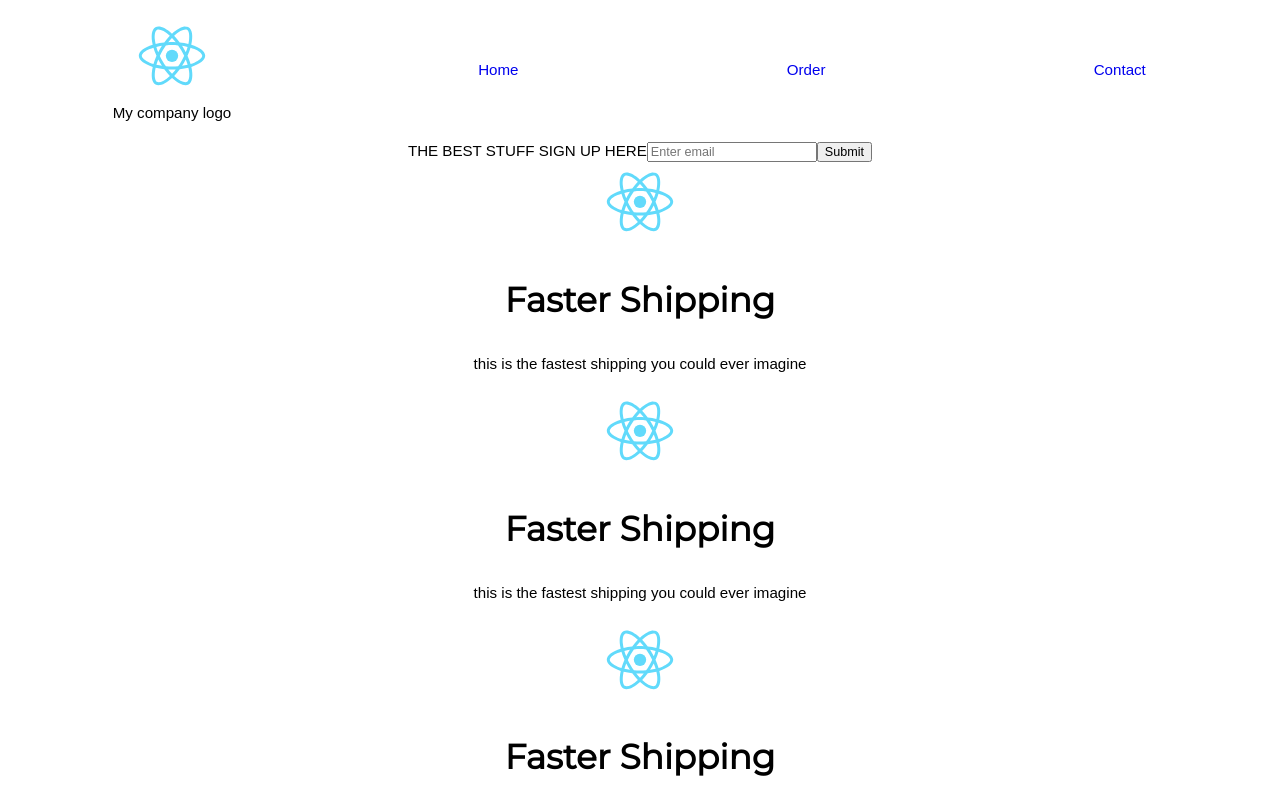
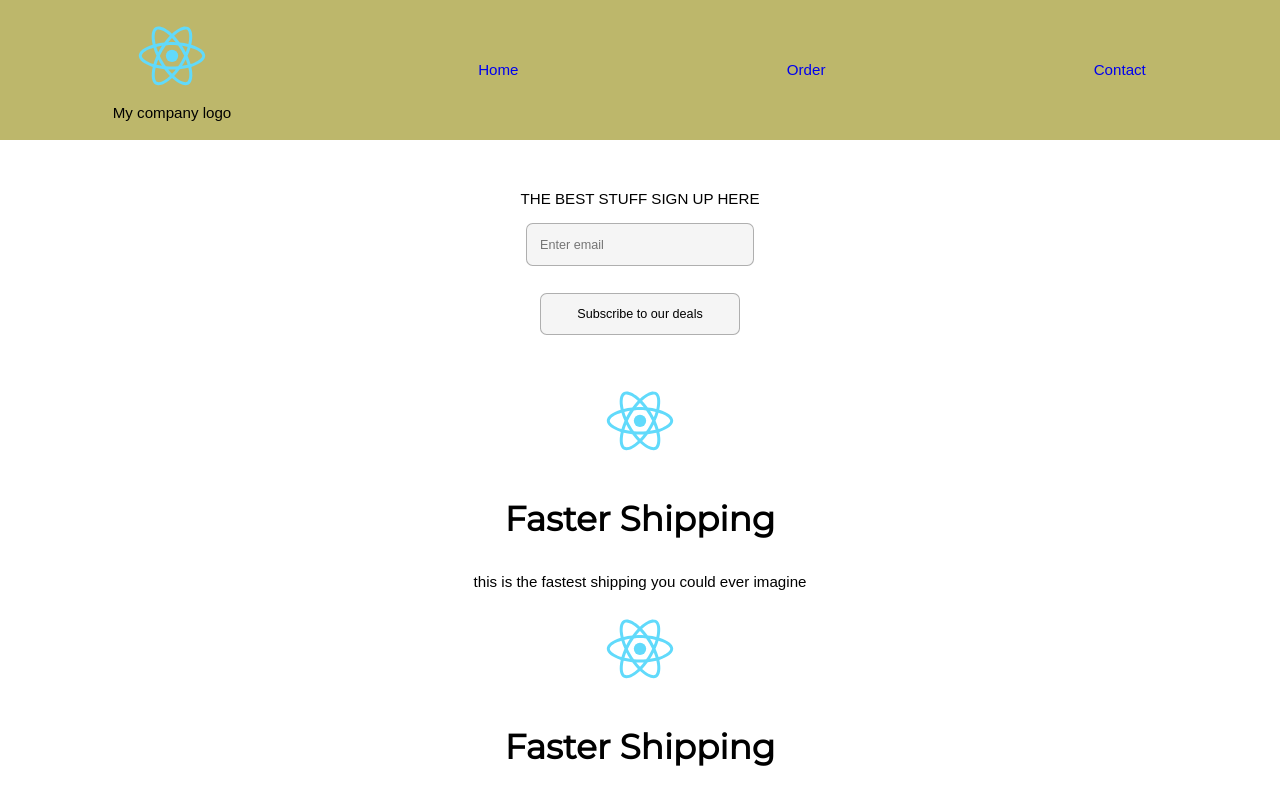
Before and after one commit to TheNewStyles/product-landing-page, a React (Create React App) app: page / in a window 1280 px wide. Shown: the top 800 px of the page. Built offline with nearby package versions, Linux system fonts and the light colour scheme.

Commit message:
Add styles for EmailForm and ProductButton

```diff
--- a/src/components/App.js
+++ b/src/components/App.js
@@ -13,9 +13,9 @@ class App extends Component {
   render() {
     return (
       <div className="App">
-        <section className=".flex-container-app">
+        <section className="flex-container-app">
           <Header />
-          <EmailForm />
+          <EmailForm className="email-form" />
           <article>
             <Features title="Faster Shipping" details="this is the fastest shipping you could ever imagine"/>
             <Features title="Faster Shipping" details="this is the fastest shipping you could ever imagine" />
--- a/src/components/EmailForm.js
+++ b/src/components/EmailForm.js
@@ -1,16 +1,16 @@
 import React, { Component } from 'react';
 
-// import '../styles/DetailsButton.css';
+import '../styles/EmailForm.css';
 import ProductButton from './ProductButton';
 
 class EmailForm extends Component {
   render() {
     return (
         <article>
-          <form id="form" action="">
+          <form id="form" action="" className={this.props.className}>
               <label htmlFor="email">THE BEST STUFF SIGN UP HERE</label>
-              <input id="email" name="email" type="email" placeholder="Enter email" required/>
-              <ProductButton id="submit" name="submit" action="https://www.freecodecamp.com/email-submit" value="Submit"/>
+              <input id="email" name="email" className="email-form-input" type="email" placeholder="Enter email" required/>
+              <ProductButton id="submit" className="productbutton-email-button" name="submit" action="https://www.freecodecamp.com/email-submit" value="Subscribe to our deals"/>
           </form>
         </article>
       );
--- a/src/components/ProductButton.js
+++ b/src/components/ProductButton.js
@@ -1,11 +1,11 @@
 import React, { Component } from 'react';
 
-// import '../styles/DetailsButton.css';
+import '../styles/ProductButton.css';
 
 class ProductButton extends Component {
   render() {
     return (
-      <input type="button" id={this.props.id} name={this.props.name}  action={this.props.action} value={this.props.value} />
+      <input type="button" id={this.props.id} className={this.props.className} name={this.props.name}  action={this.props.action} value={this.props.value} />
       );
     }
 }
--- a/src/styles/App.css
+++ b/src/styles/App.css
@@ -5,6 +5,10 @@
 
 .flex-container-app > * {
   flex: 1 100%;
+}
+
+article {
+  margin: 1em;
 }
 
 /* Medium screens */
--- /dev/null
+++ b/src/styles/EmailForm.css
@@ -0,0 +1,26 @@
+.email-form {
+    display: flex;
+    flex-direction: column;
+    align-items: center;
+
+    margin-top: 2em;
+}
+
+.email-form-input {
+    margin: 1em 0 1em 0;
+    padding: 1em;
+    background: rgba(155, 155, 155, 0.1);
+
+    min-width: 200px;
+    max-width: 500px;
+
+    border: 1em solid white;
+    border: 0.1em solid rgba(155, 155, 155, 0.774);
+    border-radius: 0.5em;
+
+    Font-Family: 'Signika', Sans-Serif;
+}
+
+input:focus {
+    outline: 0;
+}
--- a/src/styles/Header.css
+++ b/src/styles/Header.css
@@ -1,7 +1,8 @@
 .flex-container-header {
     display: flex;
     flex: row;
-    flex-wrap: nowrap
+    flex-wrap: nowrap;
+    background-color: darkkhaki;
 }
 
 .logo-header {
--- /dev/null
+++ b/src/styles/ProductButton.css
@@ -0,0 +1,18 @@
+.productbutton-email-button{
+    margin: 1em 0 1em 0;
+    padding: 1em;
+    background: rgba(155, 155, 155, 0.1);
+
+    min-width: 200px;
+    max-width: 500px;
+
+    border: 1em solid white;
+    border: 0.1em solid rgba(155, 155, 155, 0.774);
+    border-radius: 0.5em;
+
+    Font-Family: 'Signika', Sans-Serif;
+}
+
+input:focus {
+    outline: 0;
+}
```
